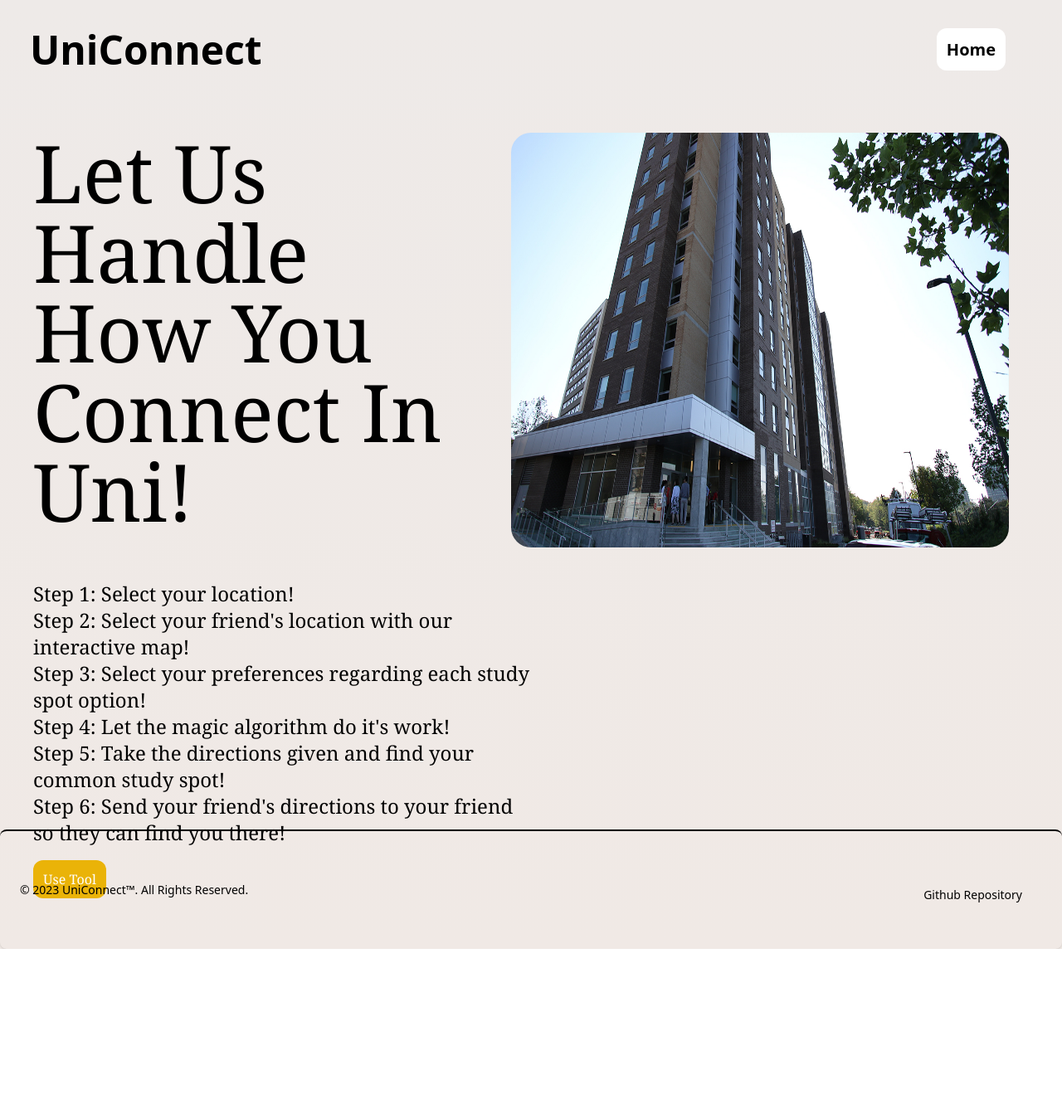
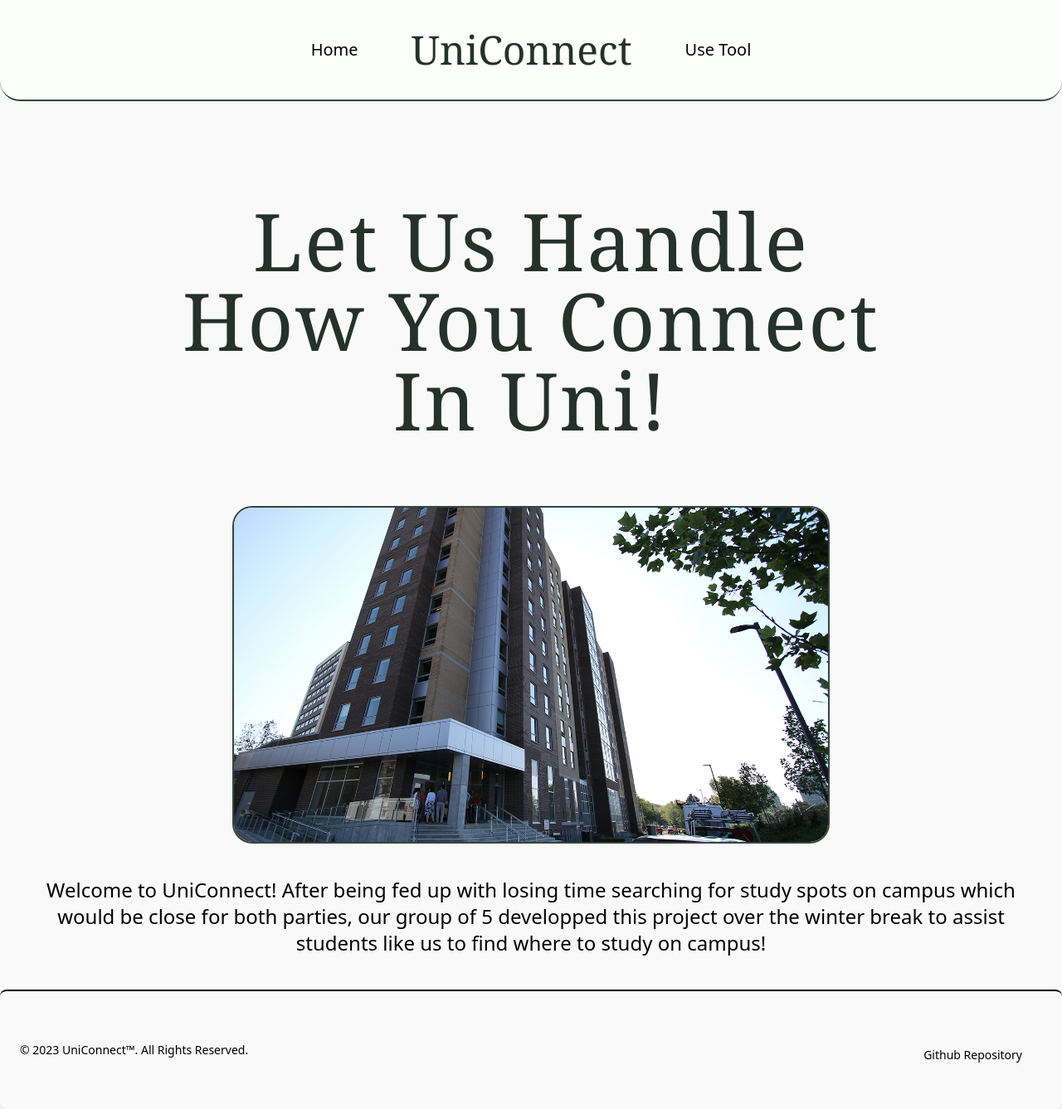
Before and after one commit to matt4tch/UniConnect, a React (Vite) app in the folder React/: page / in a window 1280 px wide. Shown: the whole page at 83% size. Before the commit the page ends 1144 px from the top, so only its background shows below. Built offline with nearby package versions, Linux system fonts and the light colour scheme.

Commit message:
updating home page for before_css_branch

```diff
--- a/React/src/App.jsx
+++ b/React/src/App.jsx
@@ -30,7 +30,7 @@ const App = () => {
     const studySpot = useState(null);
     const locationPreference = useState(null);
     return (
-        <div className="text-black font-sans bg-gradient-to-t from-[#F0E9E5]  to-[#EEEAE8]">
+        <div className="text-black font-sans bg-[#f9f9f9]">
             <BrowserRouter>
             <Topbar />
                 <LatLongContext.Provider value={latLong}>
--- a/React/src/Webpages/HomePage.jsx
+++ b/React/src/Webpages/HomePage.jsx
@@ -3,21 +3,16 @@ import { Link, } from "react-router-dom";
 const HomePage = () =>{
 
     return (
-        <div className="margin-auto p-50 place-content-center m-10 h-screen font-serif">
-            <div className="flex">
-            <h1 className="font-medium text-8xl mb-5 mr-10 w-1/2 text-black">Let Us Handle How You Connect In Uni!</h1>
-            <img className="w-1/2 mr-6 rounded-3xl" src="/images/cmh.jpeg"/>
-            </div>
-            <div className="w-1/2 text-2xl mt-10">
-            <p>Step 1: Select your location!</p>
-            <p>Step 2: Select your friend&apos;s location with our interactive map!</p>
-            <p>Step 3: Select your preferences regarding each study spot option!</p>
-            <p>Step 4: Let the magic algorithm do it&apos;s work!</p>
-            <p>Step 5: Take the directions given and find your common study spot!</p>
-            <p className="mb-7">Step 6: Send your friend&apos;s directions to your friend so they can find you there!</p>
+        <div className="margin-auto p-50 place-content-center m-10">
+            <div className="grid">
+            <h1 className="font-serif font-medium text-8xl m-20 w-3/4 text-[#25312b] place-self-center text-center tracking-wide">Let Us Handle How You Connect In Uni!</h1>
+            <img src="images/cmh.jpeg" className="place-self-center w-3/5 rounded-3xl border-[#34453D] border-2"/>
+
+            <p className="text-2xl mt-10 text-center">Welcome to UniConnect! After being fed up with losing time searching for
+            study spots on campus which would be close for both parties, our group of 5 developped this project over the winter break to assist students like
+            us to find where to study on campus!</p>
             </div>
 
-            <Link className="text-white bg-yellow-500 border-0 rounded-xl p-3 mt-20 cursor-pointer hover:shadow-lg" to="/your-location">Use Tool</Link>
         </div>
 
 
--- a/React/src/Webpages/Topbar.jsx
+++ b/React/src/Webpages/Topbar.jsx
@@ -1,10 +1,14 @@
 import { Link } from 'react-router-dom'
 const Topbar = () => {
     return (
-        <nav className='flex items-center p-9 m-auto text-black font-semibold' >
-            <header className="mr-8 flex-1 text-5xl text-black">UniConnect</header>
-             <div className='flex-2 mr-8 text-xl no-underline hover:text-yellow-500'>
-                <Link className='text-gray bg-white border-0 rounded-xl p-3 cursor-pointer hover:bg-black' to="/">Home</Link>
+        <nav className='flex space-x-16 justify-center items-center p-9 m-auto text-black bg-[#FCFFFC] border-[#34453D] border-b-2 rounded-b-3xl' >
+             <div className='text-xl no-underline hover:text-slate-700'>
+                <Link className='text-gray border-0 rounded-xl cursor-pointer' to="/">Home</Link>
+             </div>
+             <header className="text-5xl text-[#25312b] font-serif">UniConnect</header>
+
+             <div className='flex-start-end text-xl no-underline   hover:text-slate-700'>
+                <Link className='text-gray border-0 rounded-xl cursor-pointer' to="/your-location">Use Tool</Link>
              </div>
         </nav>
      );
```
